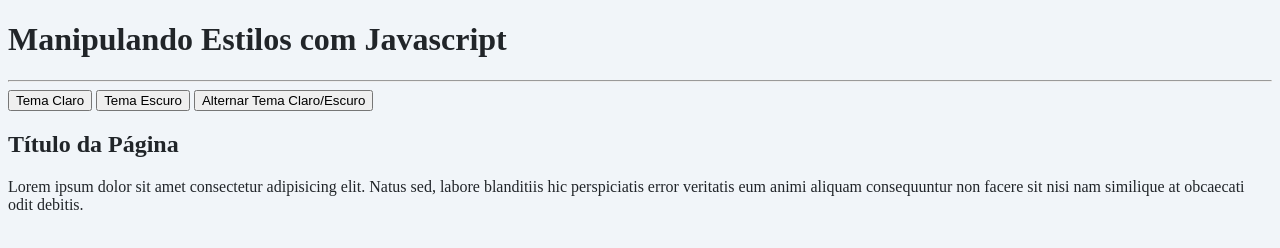
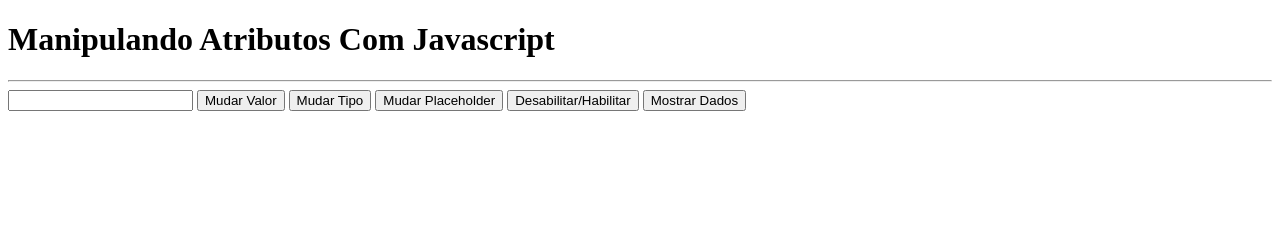
Before and after one commit to hiag0liveira/Training_JavaScript, a plain HTML site: page DOM-Document_Object_Model/11-Manipulando-atributos-com-js/index.html in a window 1280 px wide. Drawn offline with Linux system fonts and the light colour scheme.

Commit message:
Update index.html

```diff
--- a/DOM-Document_Object_Model/11-Manipulando-atributos-com-js/index.html
+++ b/DOM-Document_Object_Model/11-Manipulando-atributos-com-js/index.html
@@ -4,25 +4,19 @@
   <meta charset="UTF-8">
   <meta http-equiv="X-UA-Compatible" content="IE=edge">
   <meta name="viewport" content="width=device-width, initial-scale=1.0">
-  <title>Manipulando Estilos com Javascript</title>
-
-  <style>
-    .is-light { background-color: #f1f5f9; color: #212529; }
-    .is-dark { background-color: #212529; color: #f1f5f9; }
-  </style>
-
+  <title>Manipulando Atributos Com Javascript</title>
   <script src="./index.js" defer></script>
 </head>
+<body>
+  <h1>Manipulando Atributos Com Javascript</h1>
+  <hr>
 
-<body class="is-light">
-  <h1>Manipulando Estilos com Javascript</h1>
-  <hr>
-  <button id="lightBtn">Tema Claro</button>
-  <button id="darkBtn">Tema Escuro</button>
-  <button id="switchBtn">Alternar Tema Claro/Escuro</button>
-  <h2>Título da Página</h2>
-  <p>
-    Lorem ipsum dolor sit amet consectetur adipisicing elit. Natus sed, labore blanditiis hic perspiciatis error veritatis eum animi aliquam consequuntur non facere sit nisi nam similique at obcaecati odit debitis.
-  </p>
+  <input type="text" name="input" id="input" data-something-else="Algum valor">
+
+  <button id="value">Mudar Valor</button>
+  <button id="type">Mudar Tipo</button>
+  <button id="placeholder">Mudar Placeholder</button>
+  <button id="disable">Desabilitar/Habilitar</button>
+  <button id="data">Mostrar Dados</button>
 </body>
 </html>
```
